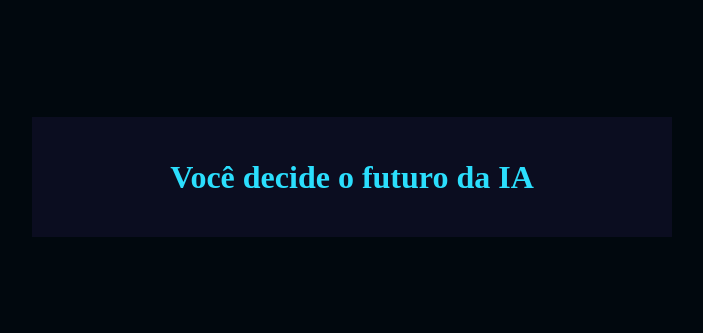
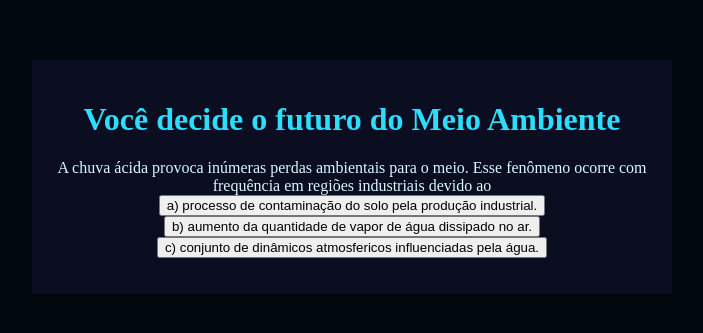
Before and after one commit to mbeltran05/MISS-O-IA, a plain HTML site: page index.html in a window 1280 px wide. Shown: the part 231-564 px from the top of the page, without its empty margins (288-991 px from the left). Drawn offline with Linux system fonts and the light colour scheme.

Commit message:
Update index.html

```diff
--- a/index.html
+++ b/index.html
@@ -8,12 +8,13 @@
 </head>
 <body>
     <div class="caixa-principal">
-        <h1>Você decide o futuro da IA</h1>
+        <h1>Você decide o futuro do Meio Ambiente</h1>
         <div class="caixa-perguntas"></div>
-        <div class="caixa-alternativa"></div>
+        <div class="caixa-alternativas"></div>
         <div class="caixa-resultado">
             <p class="texto-resultado"></p>
         </div>
     </div>
+    <script src="script.js"></script>
 </body>
 </html>
```
